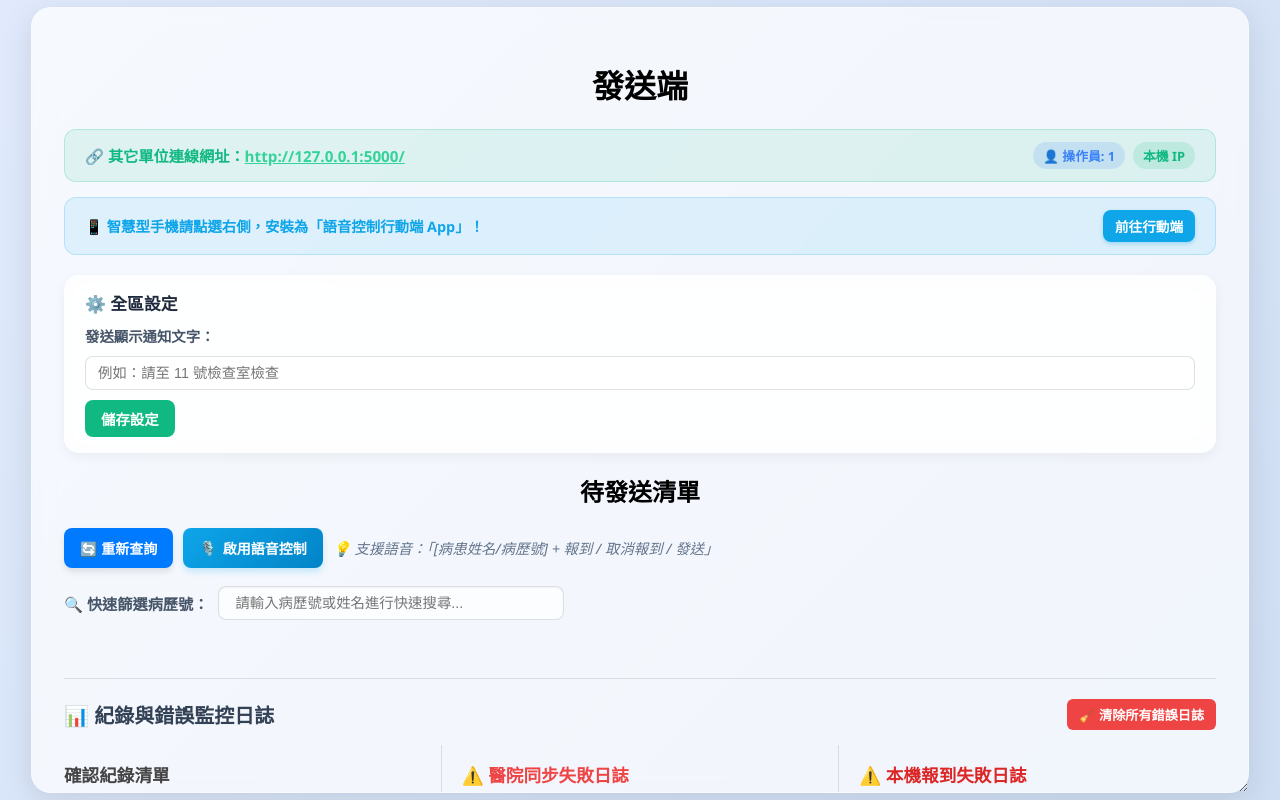
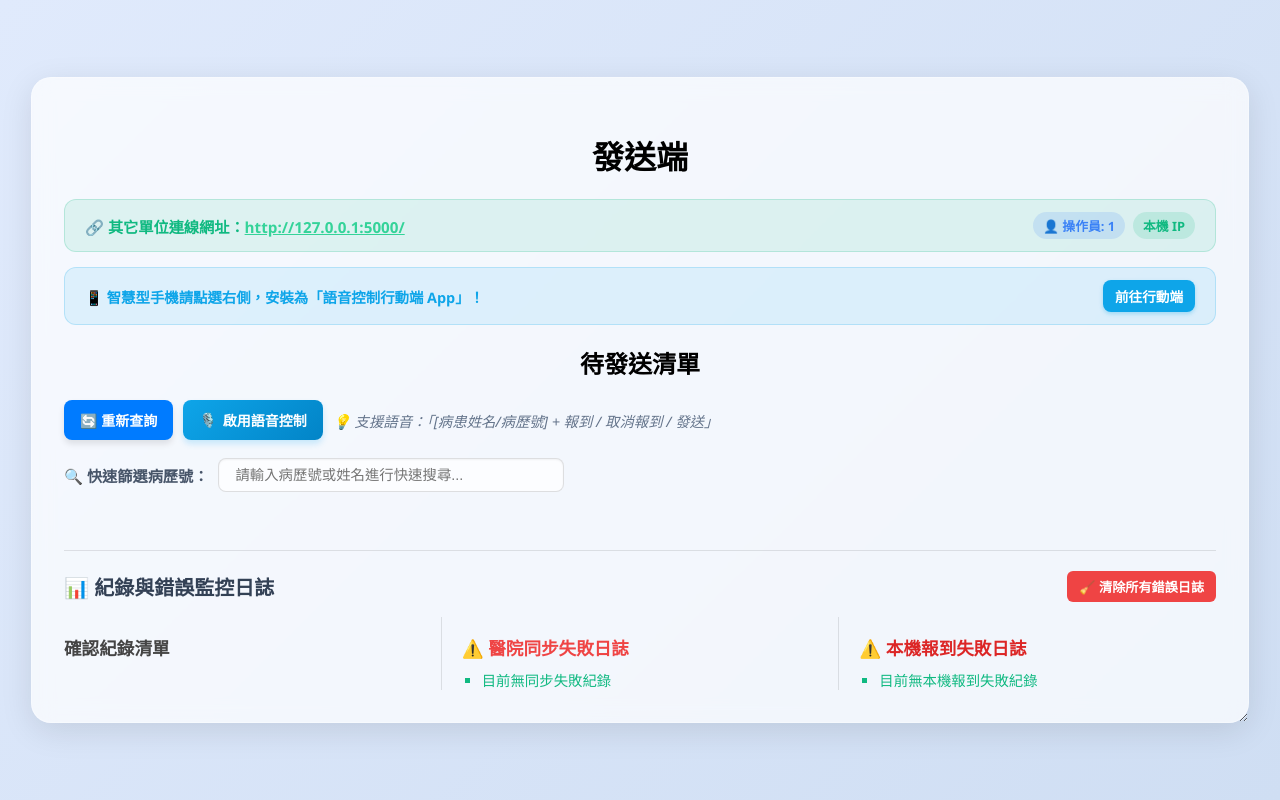
Before and after one commit to cat670500-hub/QCC, a Flask app: page /sender in a window 1280 px wide. Run offline with Flask 3, Linux system fonts and the light colour scheme; the visitor is signed in with stand-in values (Sample User, id 1); data that the repository does not hold is empty; some libraries are stand-ins or nearby versions.

Commit message:
style: 移除發送端網頁的全區設定區塊

```diff
--- a/templates/sender.html
+++ b/templates/sender.html
@@ -27,15 +27,7 @@
             <a href="/mobile" target="_blank" style="background: #0ea5e9; color: white; text-decoration: none; padding: 6px 12px; border-radius: 8px; font-weight: bold; font-size: 0.85rem; box-shadow: 0 2px 4px rgba(14, 165, 233, 0.3);">前往行動端</a>
         </div>
 
-        <!-- 全區設定區塊 -->
-        <div style="background: rgba(255, 255, 255, 0.7); backdrop-filter: blur(10px); border: 1px solid rgba(255, 255, 255, 0.3); padding: 15px 20px; border-radius: 15px; margin-bottom: 20px; text-align: left; box-shadow: 0 4px 12px rgba(0, 0, 0, 0.05);">
-            <h3 style="margin: 0 0 10px 0; font-size: 1.05rem; color: #1e293b; display: flex; align-items: center; gap: 6px;">⚙️ 全區設定</h3>
-            <div style="display: flex; gap: 10px; align-items: center; flex-wrap: wrap;">
-                <label for="customMsgInput" style="font-size: 0.9rem; font-weight: 600; color: #475569;">發送顯示通知文字：</label>
-                <input type="text" id="customMsgInput" value="{{ custom_message }}" placeholder="例如：請至 11 號檢查室檢查" style="flex-grow: 1; min-width: 250px; padding: 8px 12px; border-radius: 8px; border: 1px solid rgba(0,0,0,0.12); outline: none; font-size: 0.9rem; transition: all 0.3s ease; width: 100%;" onfocus="this.style.borderColor='#3b82f6'; this.style.boxShadow='0 0 0 3px rgba(59, 130, 246, 0.15)';" onblur="this.style.borderColor='rgba(0,0,0,0.12)'; this.style.boxShadow='none';">
-                <button id="saveSettingsBtn" onclick="saveGlobalSettings()" style="background: #10b981; padding: 8px 16px; font-size: 0.9rem; font-weight: bold; border-radius: 8px;">儲存設定</button>
-            </div>
-        </div>
+
 
         <div class="glass-panel">
             <h2>待發送清單</h2>
@@ -705,41 +697,7 @@
                 .catch(err => console.error("清除日誌發生錯誤:", err));
         }
 
-        // 儲存全區設定通知文字
-        function saveGlobalSettings() {
-            const btn = document.getElementById('saveSettingsBtn');
-            const customMsg = document.getElementById('customMsgInput').value.trim();
-            btn.innerText = '⏳ 儲存中...';
-            btn.disabled = true;
 
-            fetch('/api/settings', {
-                method: 'POST',
-                headers: {
-                    'Content-Type': 'application/json'
-                },
-                body: JSON.stringify({ custom_message: customMsg })
-            })
-            .then(res => res.json())
-            .then(data => {
-                if (data.status === 'success') {
-                    btn.innerText = '✅ 儲存成功';
-                    setTimeout(() => {
-                        btn.innerText = '儲存設定';
-                        btn.disabled = false;
-                    }, 1500);
-                } else {
-                    alert('儲存設定失敗！');
-                    btn.innerText = '儲存設定';
-                    btn.disabled = false;
-                }
-            })
-            .catch(err => {
-                console.error('儲存設定失敗:', err);
-                alert('網路錯誤，儲存設定失敗！');
-                btn.innerText = '儲存設定';
-                btn.disabled = false;
-            });
-        }
 
         // 初始化
         fetchHistory();
```
